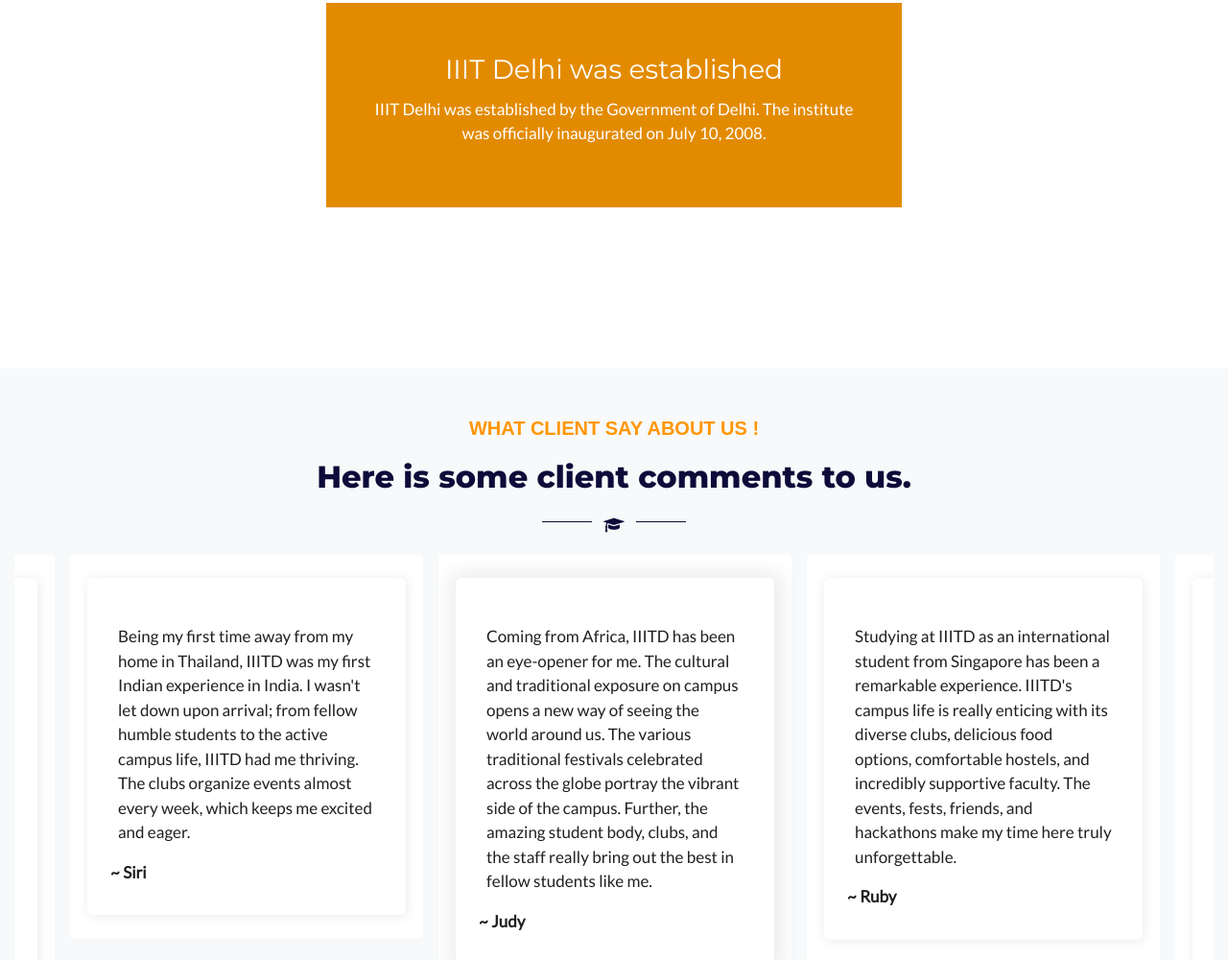
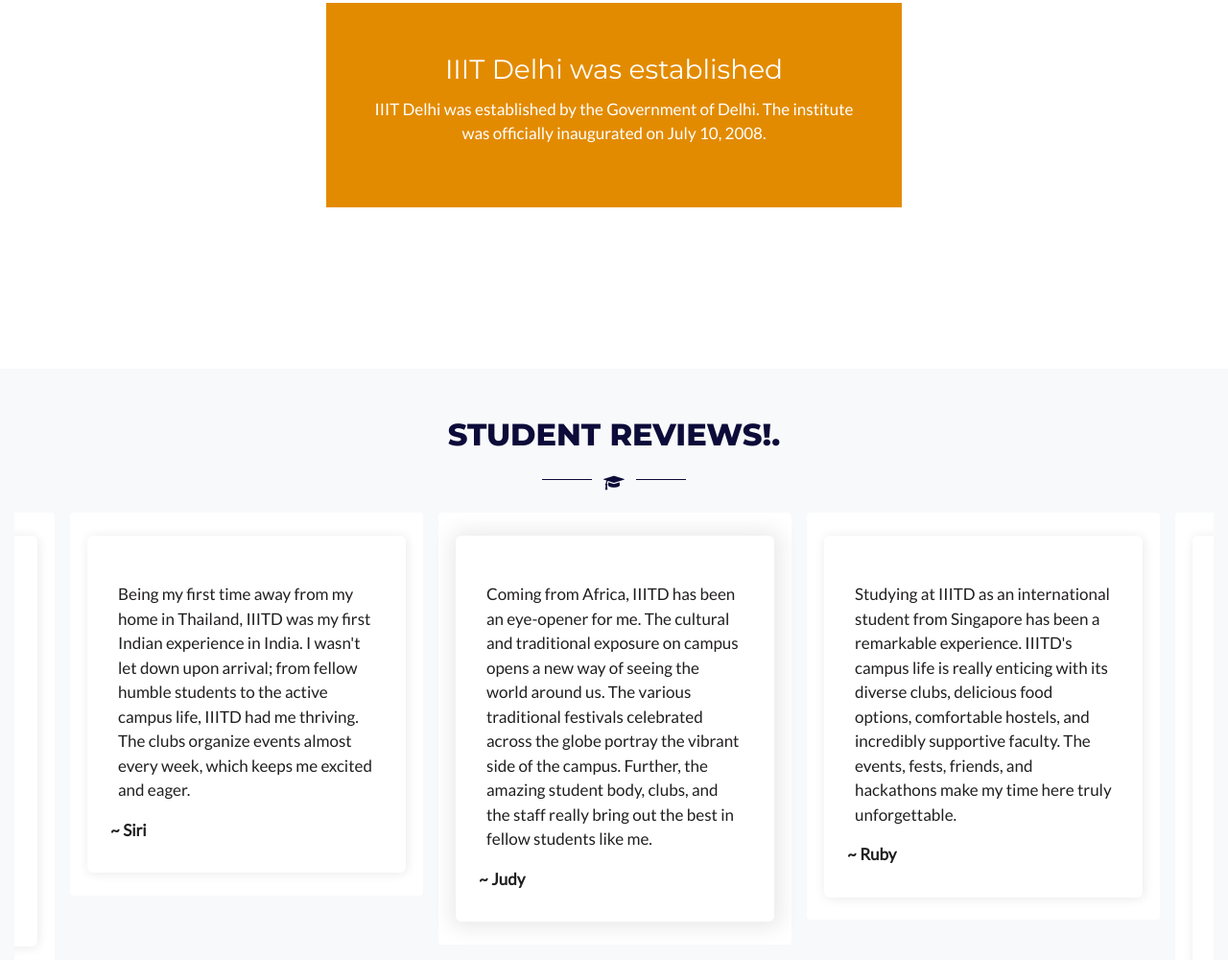
Before and after one commit to Hanoon02/IA-IIITD, a plain HTML site: page about.html in a window 1280 px wide. Shown: the part 1259-2259 px from the top of the page at 96% size. Drawn offline with Linux system fonts and the light colour scheme.

Commit message:
updated heading

```diff
--- a/about.html
+++ b/about.html
@@ -247,8 +247,8 @@
     <section class="events text-center bg-light">
         <div class="container-fluid">
             <div class="sec-title text-center">
-                <span class="title">What Client Say about us !</span>
-                <h2>Here is some client comments to us.</h2>
+                <!-- <span class="title">What Client Say about us !</span> -->
+                <h2>STUDENT REVIEWS!.</h2>
                 <div class="divider">
                     <span class="fa fa-mortar-board"></span>
                 </div>
```
